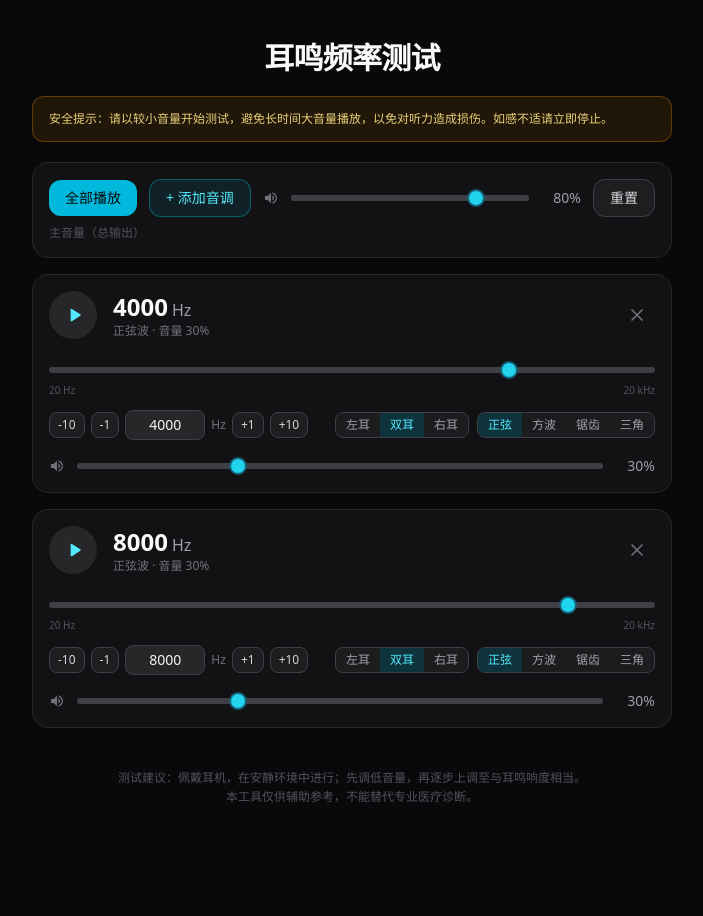
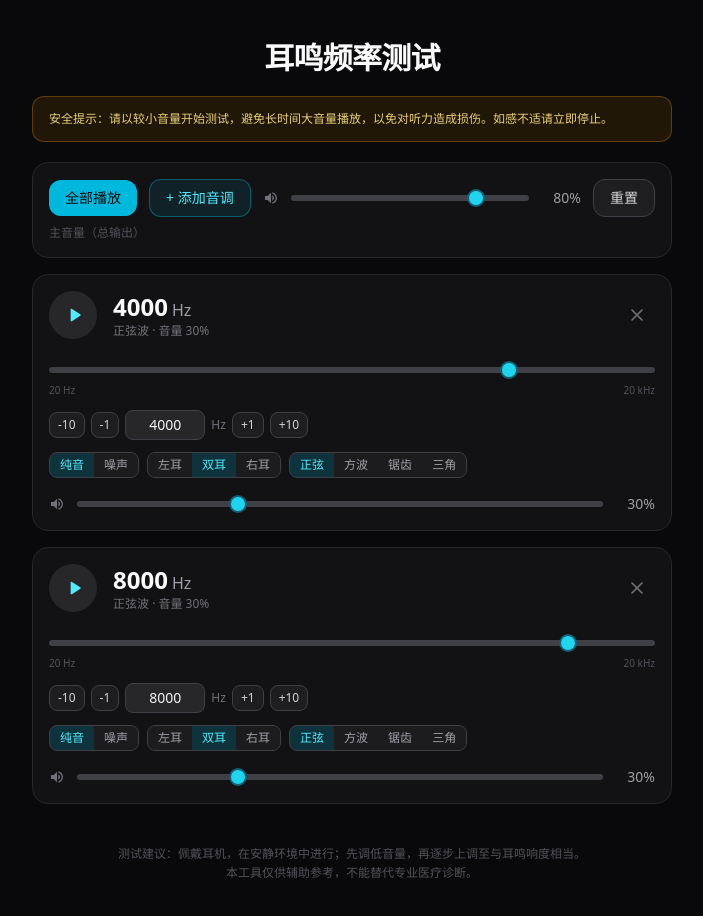
Before and after one commit to L-Chris/tinnitus, a React (Vite) app: page / in a window 1280 px wide. Shown: the top 916 px of the page, without its empty margins (288-991 px from the left). Before the commit the page ends 871 px from the top, so only its background shows below. Built offline with nearby package versions, Linux system fonts and the light colour scheme.

Commit message:
feat: narrowband noise mode per tone with octave bandwidth config

```diff
--- a/src/App.tsx
+++ b/src/App.tsx
@@ -1,7 +1,7 @@
 import { useEffect, useState } from 'react'
 import ToneCard from './ToneCard'
 import type { Tone } from './types'
-import { WAVES } from './types'
+import { OCTAVE_DEFAULT, OCTAVE_MAX, OCTAVE_MIN, WAVES } from './types'
 import { useToneEngine } from './useToneEngine'
 
 const STORAGE_KEY = 'tinnitus-settings'
@@ -14,6 +14,8 @@ const createTone = (freq: number): Tone => ({
   freq,
   volume: 0.3,
   wave: 'sine',
+  mode: 'tone',
+  octaves: OCTAVE_DEFAULT,
   pan: 0,
   playing: false,
 })
@@ -50,6 +52,10 @@ const loadState = (): SavedState | null => {
         freq: Math.min(20000, Math.max(20, Math.round(t.freq))),
         volume: Math.min(1, Math.max(0, t.volume)),
         pan: Math.min(1, Math.max(-1, t.pan)),
+        mode: t.mode === 'noise' ? 'noise' : 'tone',
+        octaves: Number.isFinite(t.octaves)
+          ? Math.min(OCTAVE_MAX, Math.max(OCTAVE_MIN, t.octaves))
+          : OCTAVE_DEFAULT,
         playing: false,
       })),
       master: Number.isFinite(data.master)
--- a/src/ToneCard.tsx
+++ b/src/ToneCard.tsx
@@ -1,6 +1,14 @@
 import { useState } from 'react'
+import { bandWidthHz } from './audio'
 import type { Tone } from './types'
-import { PAN_OPTIONS, WAVES, WAVE_LABELS } from './types'
+import {
+  MODE_OPTIONS,
+  OCTAVE_MAX,
+  OCTAVE_MIN,
+  PAN_OPTIONS,
+  WAVES,
+  WAVE_LABELS,
+} from './types'
 
 const F_MIN = 20
 const F_MAX = 20000
@@ -9,6 +17,10 @@ const LOG_RANGE = Math.log(F_MAX / F_MIN)
 const clampFreq = (f: number) => Math.min(F_MAX, Math.max(F_MIN, Math.round(f)))
 const toSlider = (f: number) => Math.round((1000 * Math.log(f / F_MIN)) / LOG_RANGE)
 const fromSlider = (v: number) => F_MIN * Math.exp((LOG_RANGE * v) / 1000)
+const clampOctaves = (n: number) =>
+  Math.min(OCTAVE_MAX, Math.max(OCTAVE_MIN, Math.round(n * 100) / 100))
+const formatHz = (hz: number) =>
+  hz >= 1000 ? `${(hz / 1000).toFixed(1)} kHz` : `${Math.round(hz)} Hz`
 
 interface ToneCardProps {
   tone: Tone
@@ -19,10 +31,17 @@ interface ToneCardProps {
 export default function ToneCard({ tone, onChange, onRemove }: ToneCardProps) {
   const [freqText, setFreqText] = useState(String(tone.freq))
   const [lastFreq, setLastFreq] = useState(tone.freq)
+  const [octText, setOctText] = useState(String(tone.octaves))
+  const [lastOct, setLastOct] = useState(tone.octaves)
 
   if (tone.freq !== lastFreq) {
     setLastFreq(tone.freq)
     setFreqText(String(tone.freq))
+  }
+
+  if (tone.octaves !== lastOct) {
+    setLastOct(tone.octaves)
+    setOctText(String(tone.octaves))
   }
 
   const commitFreq = () => {
@@ -33,6 +52,17 @@ export default function ToneCard({ tone, onChange, onRemove }: ToneCardProps) {
       setFreqText(String(f))
     } else {
       setFreqText(String(tone.freq))
+    }
+  }
+
+  const commitOctaves = () => {
+    const n = Number(octText)
+    if (Number.isFinite(n) && n > 0) {
+      const v = clampOctaves(n)
+      onChange({ octaves: v })
+      setOctText(String(v))
+    } else {
+      setOctText(String(tone.octaves))
     }
   }
 
@@ -73,7 +103,10 @@ export default function ToneCard({ tone, onChange, onRemove }: ToneCardProps) {
             <span className="ml-1 text-base font-normal text-zinc-400">Hz</span>
           </div>
           <div className="text-xs text-zinc-500">
-            {WAVE_LABELS[tone.wave]}波 · 音量 {volumePct}%
+            {tone.mode === 'noise'
+              ? `窄带噪声 ${tone.octaves} oct`
+              : `${WAVE_LABELS[tone.wave]}波`}{' '}
+            · 音量 {volumePct}%
             {tone.pan !== 0 && ` · 仅${tone.pan < 0 ? '左' : '右'}耳`}
           </div>
         </div>
@@ -151,6 +184,22 @@ export default function ToneCard({ tone, onChange, onRemove }: ToneCardProps) {
 
         <div className="flex flex-wrap items-center gap-2">
           <div className="flex overflow-hidden rounded-lg border border-zinc-700">
+            {MODE_OPTIONS.map((m) => (
+              <button
+                key={m.value}
+                type="button"
+                onClick={() => onChange({ mode: m.value })}
+                className={`px-2.5 py-1 text-xs transition-colors ${
+                  tone.mode === m.value
+                    ? 'bg-cyan-500/20 text-cyan-300'
+                    : 'bg-zinc-800/50 text-zinc-400 hover:text-zinc-200'
+                }`}
+              >
+                {m.label}
+              </button>
+            ))}
+          </div>
+          <div className="flex overflow-hidden rounded-lg border border-zinc-700">
             {PAN_OPTIONS.map((p) => (
               <button
                 key={p.value}
@@ -166,6 +215,7 @@ export default function ToneCard({ tone, onChange, onRemove }: ToneCardProps) {
               </button>
             ))}
           </div>
+          {tone.mode === 'tone' && (
             <div className="flex overflow-hidden rounded-lg border border-zinc-700">
               {WAVES.map((w) => (
                 <button
@@ -182,8 +232,43 @@ export default function ToneCard({ tone, onChange, onRemove }: ToneCardProps) {
                 </button>
               ))}
             </div>
+          )}
         </div>
       </div>
+
+      {tone.mode === 'noise' && (
+        <div className="mt-3 flex items-center gap-3">
+          <span className="shrink-0 text-xs text-zinc-500">带宽</span>
+          <input
+            type="range"
+            min={OCTAVE_MIN}
+            max={OCTAVE_MAX}
+            step={0.05}
+            value={tone.octaves}
+            onChange={(e) => onChange({ octaves: Number(e.target.value) })}
+            className="min-w-24 flex-1"
+            aria-label="带宽（octave）"
+          />
+          <input
+            type="number"
+            min={OCTAVE_MIN}
+            max={OCTAVE_MAX}
+            step={0.1}
+            value={octText}
+            onChange={(e) => setOctText(e.target.value)}
+            onBlur={commitOctaves}
+            onKeyDown={(e) => {
+              if (e.key === 'Enter') commitOctaves()
+            }}
+            className="w-16 rounded-lg border border-zinc-700 bg-zinc-800 px-2 py-1 text-center text-sm tabular-nums text-zinc-100 focus:border-cyan-500 focus:outline-none"
+            aria-label="带宽数值输入（octave）"
+          />
+          <span className="shrink-0 text-xs text-zinc-500">oct</span>
+          <span className="w-16 shrink-0 text-right text-xs tabular-nums text-zinc-400">
+            ≈ {formatHz(bandWidthHz(tone.freq, tone.octaves))}
+          </span>
+        </div>
+      )}
 
       <div className="mt-4 flex items-center gap-3">
         <svg viewBox="0 0 24 24" className="h-4 w-4 shrink-0 fill-current text-zinc-500">
--- /dev/null
+++ b/src/audio.ts
@@ -0,0 +1,17 @@
+export const octaveSpread = (n: number) => Math.pow(2, n / 2) - Math.pow(2, -n / 2)
+
+export const bandWidthHz = (freq: number, n: number) => freq * octaveSpread(n)
+
+export const octaveQ = (n: number) => Math.sqrt(Math.SQRT2 - 1) / octaveSpread(n)
+
+export const noiseCompensation = (sampleRate: number, freq: number, n: number) =>
+  Math.min(12, Math.sqrt((1.5 * sampleRate) / 2 / bandWidthHz(freq, n)))
+
+export const makeNoiseBuffer = (ctx: AudioContext): AudioBuffer => {
+  const buffer = ctx.createBuffer(1, ctx.sampleRate * 2, ctx.sampleRate)
+  const data = buffer.getChannelData(0)
+  for (let i = 0; i < data.length; i++) {
+    data[i] = Math.random() * 2 - 1
+  }
+  return buffer
+}
--- a/src/types.ts
+++ b/src/types.ts
@@ -9,11 +9,24 @@ export const WAVE_LABELS: Record<WaveType, string> = {
   triangle: '三角',
 }
 
+export type ToneMode = 'tone' | 'noise'
+
+export const MODE_OPTIONS = [
+  { value: 'tone', label: '纯音' },
+  { value: 'noise', label: '噪声' },
+] as const
+
+export const OCTAVE_MIN = 0.1
+export const OCTAVE_MAX = 3
+export const OCTAVE_DEFAULT = 0.5
+
 export interface Tone {
   id: number
   freq: number
   volume: number
   wave: WaveType
+  mode: ToneMode
+  octaves: number
   pan: number
   playing: boolean
 }
--- a/src/useToneEngine.ts
+++ b/src/useToneEngine.ts
@@ -1,20 +1,105 @@
 import { useEffect, useRef } from 'react'
+import { makeNoiseBuffer, noiseCompensation, octaveQ } from './audio'
 import type { Tone } from './types'
 
-interface Voice {
+interface ToneVoice {
+  mode: 'tone'
   osc: OscillatorNode
   gain: GainNode
   panner: StereoPannerNode
 }
 
+interface NoiseVoice {
+  mode: 'noise'
+  noise: AudioBufferSourceNode
+  band1: BiquadFilterNode
+  band2: BiquadFilterNode
+  level: GainNode
+  gain: GainNode
+  panner: StereoPannerNode
+}
+
+type Voice = ToneVoice | NoiseVoice
+
 interface Engine {
   ctx: AudioContext | null
   master: GainNode | null
+  noiseBuffer: AudioBuffer | null
   voices: Map<number, Voice>
 }
 
+const releaseVoice = (voice: Voice, ctx: AudioContext) => {
+  voice.gain.gain.setTargetAtTime(0, ctx.currentTime, 0.02)
+  const src = voice.mode === 'tone' ? voice.osc : voice.noise
+  src.stop(ctx.currentTime + 0.2)
+}
+
+const createVoice = (
+  ctx: AudioContext,
+  master: GainNode,
+  noiseBuffer: AudioBuffer,
+  tone: Tone,
+): Voice => {
+  const gain = ctx.createGain()
+  const panner = ctx.createStereoPanner()
+  panner.pan.value = tone.pan
+  gain.connect(panner)
+  panner.connect(master)
+  const t = ctx.currentTime
+  gain.gain.setValueAtTime(0, t)
+  gain.gain.linearRampToValueAtTime(tone.volume, t + 0.03)
+
+  if (tone.mode === 'noise') {
+    const noise = ctx.createBufferSource()
+    noise.buffer = noiseBuffer
+    noise.loop = true
+    const band1 = ctx.createBiquadFilter()
+    const band2 = ctx.createBiquadFilter()
+    const q = octaveQ(tone.octaves)
+    band1.type = 'bandpass'
+    band1.frequency.value = tone.freq
+    band1.Q.value = q
+    band2.type = 'bandpass'
+    band2.frequency.value = tone.freq
+    band2.Q.value = q
+    const level = ctx.createGain()
+    level.gain.value = noiseCompensation(ctx.sampleRate, tone.freq, tone.octaves)
+    noise.connect(band1)
+    band1.connect(band2)
+    band2.connect(level)
+    level.connect(gain)
+    noise.onended = () => {
+      noise.disconnect()
+      band1.disconnect()
+      band2.disconnect()
+      level.disconnect()
+      gain.disconnect()
+      panner.disconnect()
+    }
+    noise.start(t)
+    return { mode: 'noise', noise, band1, band2, level, gain, panner }
+  }
+
+  const osc = ctx.createOscillator()
+  osc.type = tone.wave
+  osc.frequency.value = tone.freq
+  osc.connect(gain)
+  osc.onended = () => {
+    osc.disconnect()
+    gain.disconnect()
+    panner.disconnect()
+  }
+  osc.start(t)
+  return { mode: 'tone', osc, gain, panner }
+}
+
 export function useToneEngine(tones: Tone[], masterVolume: number) {
-  const engineRef = useRef<Engine>({ ctx: null, master: null, voices: new Map() })
+  const engineRef = useRef<Engine>({
+    ctx: null,
+    master: null,
+    noiseBuffer: null,
+    voices: new Map(),
+  })
 
   useEffect(() => {
     const engine = engineRef.current
@@ -25,7 +110,8 @@ export function useToneEngine(tones: Tone[], masterVolume: number) {
     engine.ctx = ctx
     if (ctx.state === 'suspended') void ctx.resume()
 
-    if (engine.master === null) {
+    let master = engine.master
+    if (master === null) {
       const limiter = ctx.createDynamicsCompressor()
       limiter.threshold.value = -1
       limiter.knee.value = 0
@@ -34,18 +120,24 @@ export function useToneEngine(tones: Tone[], masterVolume: number) {
       limiter.release.value = 0.1
       limiter.connect(ctx.destination)
 
-      const master = ctx.createGain()
-      master.gain.value = masterVolume
-      master.connect(limiter)
-      engine.master = master
+      const created = ctx.createGain()
+      created.gain.value = masterVolume
+      created.connect(limiter)
+      engine.master = created
+      master = created
     }
-    engine.master.gain.setTargetAtTime(masterVolume, ctx.currentTime, 0.02)
+    master.gain.setTargetAtTime(masterVolume, ctx.currentTime, 0.02)
+
+    let noiseBuffer = engine.noiseBuffer
+    if (noiseBuffer === null) {
+      noiseBuffer = makeNoiseBuffer(ctx)
+      engine.noiseBuffer = noiseBuffer
+    }
 
     const activeIds = new Set(active.map((t) => t.id))
     for (const [id, voice] of engine.voices) {
       if (!activeIds.has(id)) {
-        voice.gain.gain.setTargetAtTime(0, ctx.currentTime, 0.02)
-        voice.osc.stop(ctx.currentTime + 0.2)
+        releaseVoice(voice, ctx)
         engine.voices.delete(id)
       }
     }
@@ -53,30 +145,27 @@ export function useToneEngine(tones: Tone[], masterVolume: number) {
     for (const tone of active) {
       const existing = engine.voices.get(tone.id)
       if (existing === undefined) {
-        const osc = ctx.createOscillator()
-        osc.type = tone.wave
-        osc.frequency.value = tone.freq
-        const gain = ctx.createGain()
-        const panner = ctx.createStereoPanner()
-        panner.pan.value = tone.pan
-        osc.connect(gain)
-        gain.connect(panner)
-        panner.connect(engine.master)
-        osc.onended = () => {
-          osc.disconnect()
-          gain.disconnect()
-          panner.disconnect()
-        }
-        const t = ctx.currentTime
-        gain.gain.setValueAtTime(0, t)
-        gain.gain.linearRampToValueAtTime(tone.volume, t + 0.03)
-        osc.start(t)
-        engine.voices.set(tone.id, { osc, gain, panner })
-      } else {
+        engine.voices.set(tone.id, createVoice(ctx, master, noiseBuffer, tone))
+        continue
+      }
+      if (existing.mode !== tone.mode) {
+        releaseVoice(existing, ctx)
+        engine.voices.set(tone.id, createVoice(ctx, master, noiseBuffer, tone))
+        continue
+      }
+      existing.gain.gain.setTargetAtTime(tone.volume, ctx.currentTime, 0.02)
+      existing.panner.pan.setTargetAtTime(tone.pan, ctx.currentTime, 0.02)
+      if (existing.mode === 'tone') {
         existing.osc.type = tone.wave
         existing.osc.frequency.setTargetAtTime(tone.freq, ctx.currentTime, 0.015)
-        existing.gain.gain.setTargetAtTime(tone.volume, ctx.currentTime, 0.02)
-        existing.panner.pan.setTargetAtTime(tone.pan, ctx.currentTime, 0.02)
+      } else {
+        const q = octaveQ(tone.octaves)
+        const k = noiseCompensation(ctx.sampleRate, tone.freq, tone.octaves)
+        existing.band1.frequency.setTargetAtTime(tone.freq, ctx.currentTime, 0.015)
+        existing.band2.frequency.setTargetAtTime(tone.freq, ctx.currentTime, 0.015)
+        existing.band1.Q.setTargetAtTime(q, ctx.currentTime, 0.02)
+        existing.band2.Q.setTargetAtTime(q, ctx.currentTime, 0.02)
+        existing.level.gain.setTargetAtTime(k, ctx.currentTime, 0.02)
       }
     }
   }, [tones, masterVolume])
@@ -85,15 +174,22 @@ export function useToneEngine(tones: Tone[], masterVolume: number) {
     const engine = engineRef.current
     return () => {
       for (const voice of engine.voices.values()) {
-        voice.osc.onended = null
-        voice.osc.stop()
-        voice.osc.disconnect()
+        const src = voice.mode === 'tone' ? voice.osc : voice.noise
+        src.onended = null
+        src.stop()
+        src.disconnect()
+        if (voice.mode === 'noise') {
+          voice.band1.disconnect()
+          voice.band2.disconnect()
+          voice.level.disconnect()
+        }
         voice.gain.disconnect()
         voice.panner.disconnect()
       }
       engine.voices.clear()
       engine.master?.disconnect()
       engine.master = null
+      engine.noiseBuffer = null
       void engine.ctx?.close()
       engine.ctx = null
     }
```
Also changed, not shown: 1 other file (tests, documents, lock files or other folders). Lines whose indentation alone changed are shown as unchanged.
